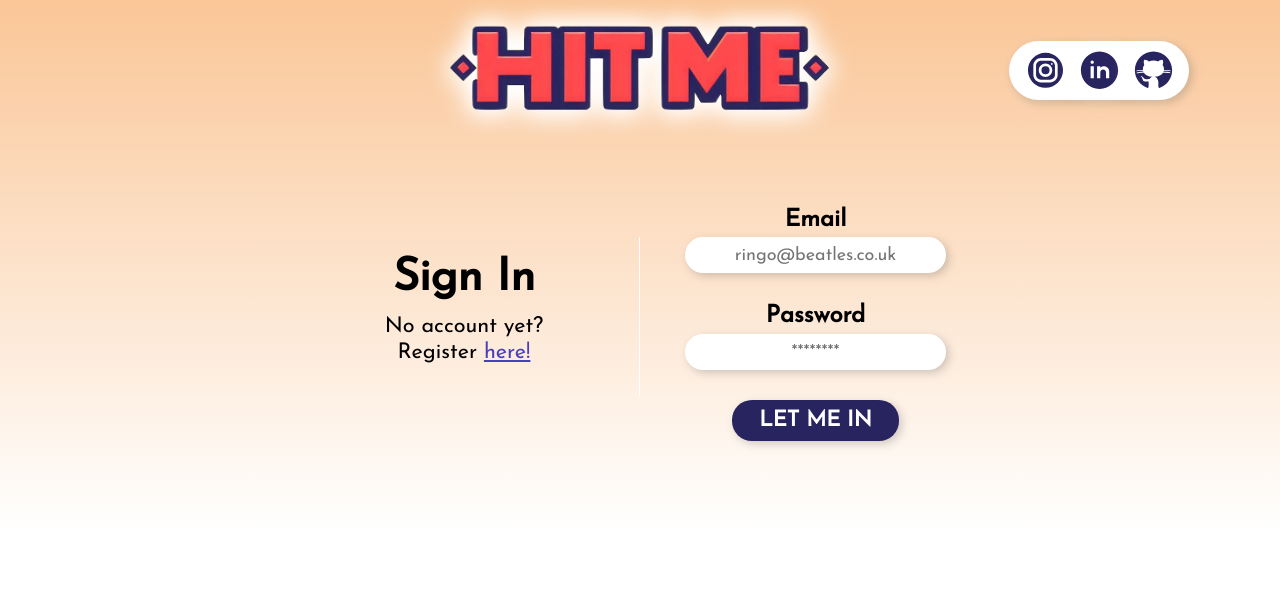
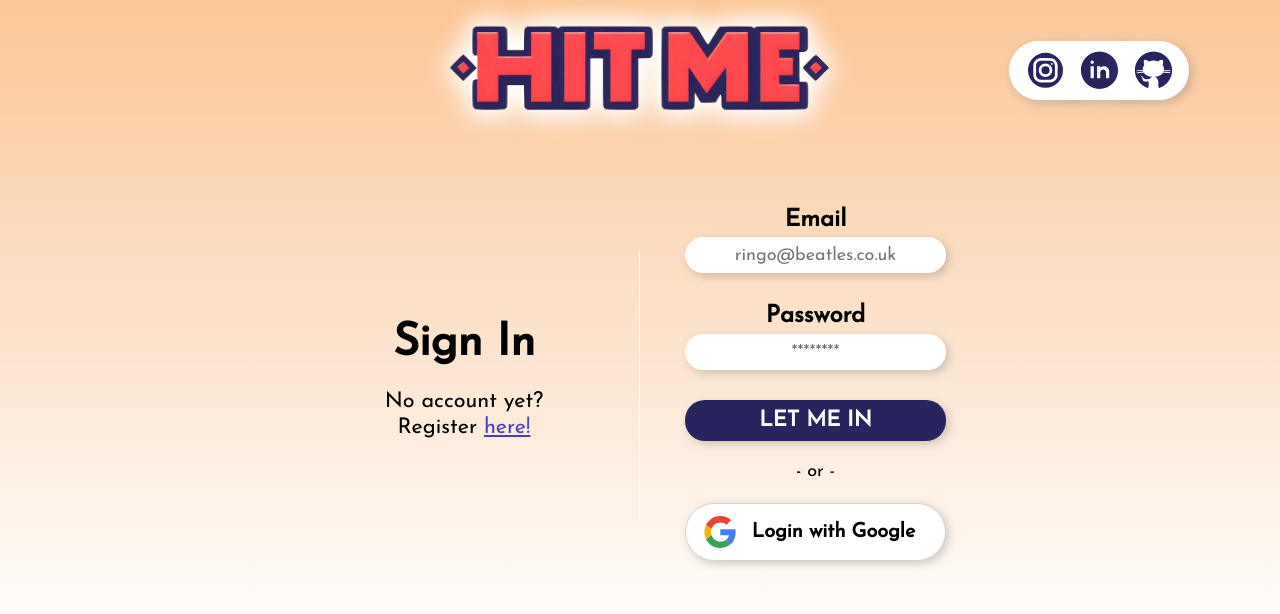
Before and after one commit to andrewgsalmon/hit-me, a React (Create React App) app: page /login in a window 1280 px wide. Shown: the top 614 px of the page. Built offline with nearby package versions, Linux system fonts and the light colour scheme; no server answers.

Commit message:
added frontend UI for oauth functionality

```diff
--- a/src/App.scss
+++ b/src/App.scss
@@ -26,7 +26,6 @@ main {
   display: flex;
   justify-content: center;
   flex-flow: column nowrap;
-  padding-bottom: 1.11rem;
   max-width: 65rem;
   margin: auto;
 }
--- a/src/components/LoginForm/LoginForm.js
+++ b/src/components/LoginForm/LoginForm.js
@@ -5,7 +5,7 @@ import "react-toastify/dist/ReactToastify.css";
 import "./LoginForm.scss";
 const baseUrl = process.env.REACT_APP_BASE_URL;
 
-function LoginForm() {
+function LoginForm({ signedIn }) {
 
   const notify = (message) => {
     toast.error(message, {
@@ -40,7 +40,6 @@ function LoginForm() {
 
       sessionStorage.setItem("token", response.data.token);
 
-      // redirect upon successful login
       window.location.href = "/home";
 
     } catch (error) {
@@ -87,10 +86,11 @@ function LoginForm() {
             name="password"
             placeholder="********"
           />
-          <button type="submit" className="login__form-submit">
-            LET ME IN
+          <button type="submit" className={!signedIn ? "login__form-submit" : "login__form-submit login__form-submit--pending"}>
+            {!signedIn ? "LET ME IN" : ""}
           </button>
-          {/* <a className='login__oauth' href={`${baseUrl}/auth/spotify`}>Or sign in via Spotify</a> */}
+          <p>- or -</p>
+          <a className='login__oauth' href={`${baseUrl}/auth/google`}>Login with Google</a>
         </form>
       </section>
       <ToastContainer />
--- a/src/components/LoginForm/LoginForm.scss
+++ b/src/components/LoginForm/LoginForm.scss
@@ -26,8 +26,12 @@
 
   &__desktop-column {
     @include desktop {
+      display: flex;
+      flex-flow: column;
+      justify-content: center;
       padding: 1.66rem;
       width: 50%;
+      height: 15rem;
       border-right: 1px solid $Primary-White;
     }
   }
@@ -86,8 +90,23 @@
 
       @include desktop {
         font-size: 1.2rem;
-        width: auto;
         padding: 0.55rem 1.5rem;
+      }
+
+      &--pending {
+        @include button;
+        background: lightgray;
+        background-image: url(../../assets/images/fadeStaggerCircles.svg);
+        background-repeat: no-repeat;
+        background-size: 25%;
+        background-position: 50%;
+        min-height: 1.67rem;
+        pointer-events: none;
+
+        @include desktop {
+          min-width: 9.22rem;
+          min-height: 2.22rem;
+        }
       }
 
       &:hover {
@@ -97,28 +116,30 @@
   }
 
   &__oauth {
-    background-color: #29D763;
+    background-color: #fff;
     @include button;
     color: black;
     text-decoration: none;
     padding: 0.83rem 2.22rem;
     font-size: 0.89rem;
     border-radius: 1.67rem;
-    margin: 1.11rem;
-    background-image: url('../../assets/logo/spotify-icon.svg');
+    margin: 0 1.11rem 1.11rem 1.11rem;
+    background-image: url('../../assets/icons/google_g_icon.svg');
     background-repeat: no-repeat;
     background-position: 4%;
-    background-size: 10%;
+    background-size: 20%;
+    border: 1px solid lightgray;
     @include transition;
     width: 100%;
     text-align: center;
 
     @include desktop {
       font-size: 1.1rem;
+      padding: 0.83rem 1rem 0.83rem 3rem;
     }
 
     &:hover {
-      background-color: #1fb451;
+      background-color: $Secondary-BackgroundBlue;
     }
   }
 
--- a/src/components/RegisterForm/RegisterForm.js
+++ b/src/components/RegisterForm/RegisterForm.js
@@ -98,7 +98,8 @@ function RegisterForm() {
       <span className="register__login-link">
         Already signed up? Login <a href="./login">here</a>!
       </span>
-      {/* <a className='register__oauth' href={`${baseUrl}/auth/spotify`}>Or register via Spotify</a> */}
+      <a className='register__oauth' href={`${baseUrl}/auth/google`}>Sign up with Google</a>
+      <p className="register__divider">- or -</p>
       <form onSubmit={handleSubmit} className="register__form">
         <div className="register__form--tablet-column">
           <label
--- a/src/components/RegisterForm/RegisterForm.scss
+++ b/src/components/RegisterForm/RegisterForm.scss
@@ -27,22 +27,35 @@
     }
   }
 
+  &__divider {
+    margin: 0;
+  }
+
   &__oauth {
-    background-color: #29D763;
+    background-color: #fff;
     @include button;
     color: black;
     text-decoration: none;
-    padding: 0.83rem 3.33rem;
+    padding: 0.83rem 2.22rem 0.83rem 3.5rem;
+    font-size: 0.89rem;
     border-radius: 1.67rem;
-    margin-bottom: 1.11rem;
-    background-image: url(../../assets/logo/spotify-icon.svg);
+    margin: 2rem 1.11rem 1.11rem 1.11rem;
+    background-image: url('../../assets/icons/google_g_icon.svg');
     background-repeat: no-repeat;
     background-position: 4%;
-    background-size: 10%;
-    transition: 0.5s;
+    background-size: 20%;
+    border: 1px solid lightgray;
+    @include transition;
+    text-align: center;
+
+    @include desktop {
+      font-size: 1.1rem;
+      padding: 0.83rem 1rem 0.83rem 3rem;
+      min-width: 16rem;
+    }
 
     &:hover {
-      background-color: #1fb451;
+      background-color: $Secondary-BackgroundBlue;
     }
   }
 
@@ -64,6 +77,7 @@
 
     &-input {
       @include input;
+      min-width: 13rem;
       text-align: center;
 
       &:focus {
--- a/src/pages/Login/Login.js
+++ b/src/pages/Login/Login.js
@@ -1,16 +1,55 @@
-import React from 'react'
-import Head from '../../layout/Head'
-import './Login.scss'
-import LoginForm from '../../components/LoginForm/LoginForm'
+import React, { useEffect, useState } from "react";
+import { toast, Flip } from "react-toastify";
+import "react-toastify/dist/ReactToastify.css";
+import Head from "../../layout/Head";
+import "./Login.scss";
+import LoginForm from "../../components/LoginForm/LoginForm";
 
 function Login() {
+  const [signedIn, setSignedIn] = useState(false)
+
+  const notify = () => {
+    toast.success(
+      `Successfully logged in! You will be redirected momentarily...`,
+      {
+        position: "bottom-center",
+        autoClose: 2000,
+        hideProgressBar: true,
+        closeOnClick: true,
+        pauseOnHover: true,
+        draggable: true,
+        progress: undefined,
+        theme: "colored",
+        transition: Flip,
+      }
+    );
+  };
+
+  useEffect(() => {
+    const urlParams = new URLSearchParams(window.location.search);
+    const token = urlParams.get("token");
+
+    if (token) {
+      sessionStorage.setItem("token", token);
+      setSignedIn(true)
+      notify()
+      setTimeout(() => {
+        window.location.href = "./home";
+      }, 2000);
+    }
+  }, []);
 
   return (
     <>
-      <Head title="Login" description="Login to discover amazing new music with Hit Me!" canonical="/login"/>
-      <LoginForm />
+      <Head
+        title="Login"
+        description="Login to discover amazing new music with Hit Me!"
+        canonical="/login"
+      />
+      <LoginForm signedIn={signedIn} />
+      {/* <ToastContainer /> */}
     </>
-  )
+  );
 }
 
-export default Login
+export default Login;
```
Also changed, not shown: src/assets/icons/google_g_icon.svg (added), src/assets/images/AndrewSalmon.jpg (deleted).
